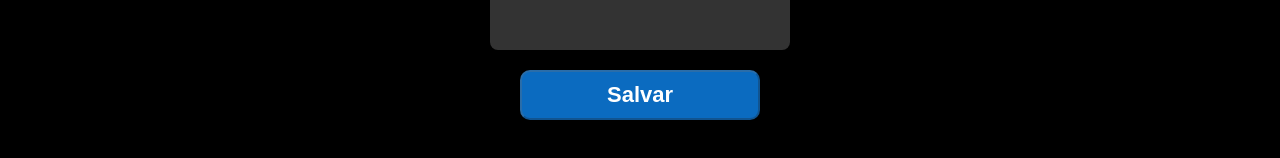
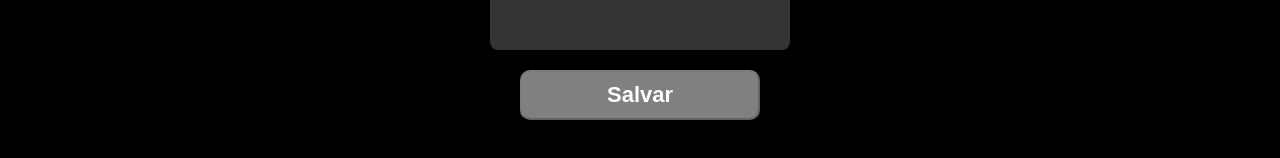
Before and after one commit to Guthias/guthify, a React (Create React App) app: page /profile/edit in a window 1280 px wide. Shown: the part 578-736 px from the top of the page. Built offline with nearby package versions, Linux system fonts and the light colour scheme.

Commit message:
style: style for disabled button

```diff
--- a/src/index.css
+++ b/src/index.css
@@ -382,6 +382,11 @@ code {
   background-color: #0d518d;
 }
 
+.profile-button:disabled {
+  background-color: gray;
+  cursor: default;
+}
+
 .user-profile-image-area {
   height: 75px;
   width: 75px;
```
